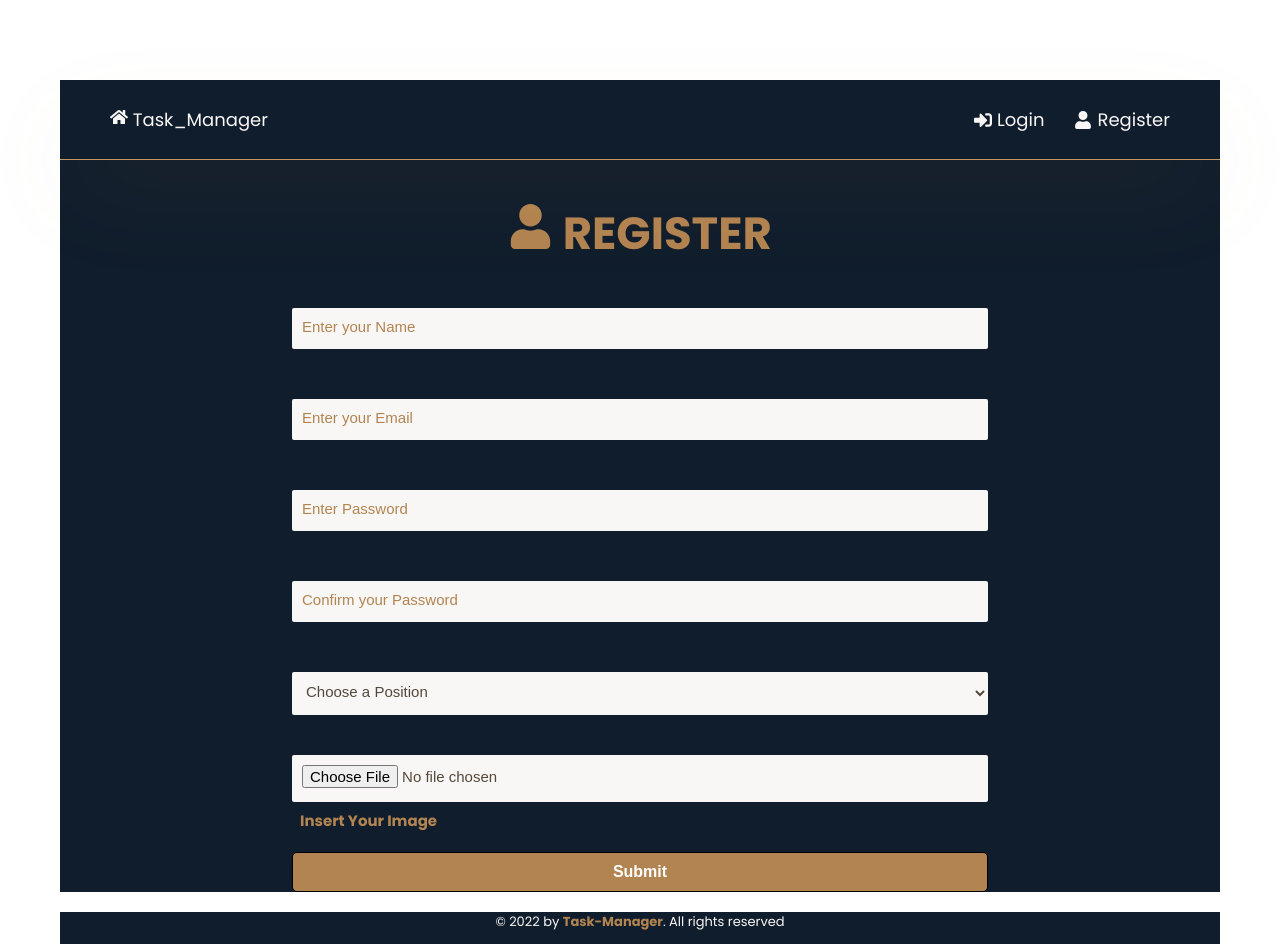
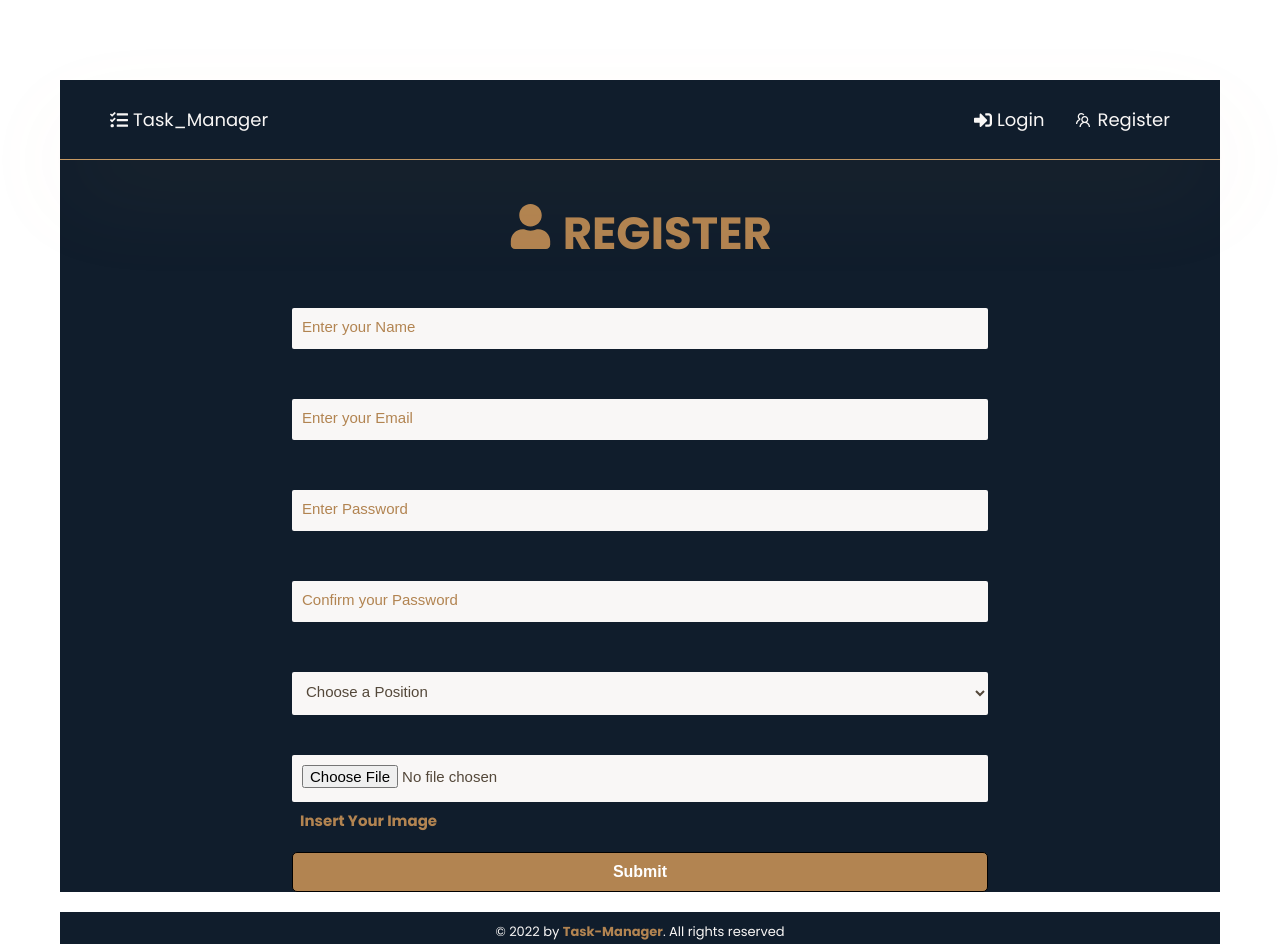
Before and after one commit to bachar78/Task-Manager-App, a React (Create React App) app in the folder frontend/: page /register in a window 1280 px wide. Built offline with nearby package versions, Linux system fonts and the light colour scheme.

Commit message:
The member image css (create a div and insert the image inside)

```diff
--- a/frontend/src/components/Header.jsx
+++ b/frontend/src/components/Header.jsx
@@ -1,4 +1,5 @@
-import { FaSignInAlt, FaSignOutAlt, FaUser, FaHome } from 'react-icons/fa'
+import { FaSignInAlt, FaSignOutAlt, FaTasks } from 'react-icons/fa'
+import { AiOutlineTeam } from 'react-icons/ai'
 import { Link, useNavigate } from 'react-router-dom'
 import { useSelector, useDispatch } from 'react-redux'
 import { logout, reset } from '../features/auth/authSlice'
@@ -16,9 +17,10 @@ function Header() {
 
   return (
     <header className={styles.header}>
-      <div className='logo'>
+      <div className={styles.logo}>
         <Link to='/'>
-          <FaHome /> Task_Manager
+          <FaTasks />
+          Task_Manager
         </Link>
       </div>
       <ul>
@@ -31,7 +33,9 @@ function Header() {
               </button>
             </li>
             <li className={styles.user}>
-              <img src={member.image} alt='user image' />
+              <div className={styles.image}>
+                <img src={member.image} alt='user' />
+              </div>
               <h5>{member.name}</h5>
             </li>
           </>
@@ -45,7 +49,7 @@ function Header() {
             </li>
             <li>
               <Link to='/register'>
-                <FaUser /> Register
+                <AiOutlineTeam /> Register
               </Link>
             </li>
           </>
--- a/frontend/src/components/MemberItem.jsx
+++ b/frontend/src/components/MemberItem.jsx
@@ -5,7 +5,7 @@ const MemberItem = ({ member }) => {
   return (
     <div className={styles.member}>
       <div className={styles.image}>
-        <img src={member.image} alt='profile image' />
+        <img src={member.image} alt='profile' />
       </div>
       <h4>{member.name}</h4>
       <p>{member.position}</p>
--- a/frontend/src/components/footer.module.css
+++ b/frontend/src/components/footer.module.css
@@ -6,6 +6,7 @@ footer {
     font-size: 1.3rem;
     background-color: var(--color-secondary);
     color: var(--color-grey-light-1);
+    padding-top: 1rem;
 
   }
 
--- a/frontend/src/components/header.module.css
+++ b/frontend/src/components/header.module.css
@@ -11,7 +11,10 @@
   box-shadow: var(--shadow);
   position: relative;
 }
-
+.logo a {
+  display: flex;
+  align-items: center;
+}
 .header ul {
   display: flex;
   align-items: center;
@@ -22,7 +25,8 @@
   margin-left: 3rem;
 }
 
-.header ul li a {
+.header ul li a,
+.header {
   display: flex;
   align-items: center;
 }
@@ -31,7 +35,8 @@
   color: #777;
 }
 
-.header ul li a svg {
+.header ul li a svg,
+.logo a svg {
   margin-right: 5px;
 }
 .user {
@@ -40,11 +45,18 @@
   align-items: center;
   font-size: 1.8rem;
 }
-.header img {
+
+.image {
   width: 4rem;
-  border-radius: 30%;
+  height: 4rem;
+  border-radius: 50%;
   margin-right: 0.7rem;
   border: 1px solid var(--color-primary);
+  overflow: hidden;
+}
+.header img {
+  width: 100%;
+  object-fit: cover;
 }
 
 .logout {
--- a/frontend/src/pages/Profile.jsx
+++ b/frontend/src/pages/Profile.jsx
@@ -1,5 +1,5 @@
 import { Link } from 'react-router-dom'
-import { FaQuestionCircle, FaTicketAlt } from 'react-icons/fa'
+import { FaTicketAlt } from 'react-icons/fa'
 import { useSelector } from 'react-redux'
 import styles from './profile.module.css'
 const Profile = () => {
@@ -8,7 +8,7 @@ const Profile = () => {
     <div className={styles.heading}>
       <section className={styles.member}>
         <div className={styles['member-image']}>
-          <img src={member.image} alt='' />
+          <img src={member.image} alt='member' />
         </div>
         <div className={styles['member-details']}>
           <h3>
--- a/frontend/src/pages/profile.module.css
+++ b/frontend/src/pages/profile.module.css
@@ -29,13 +29,15 @@
 }
 .member-image {
   height: 25rem;
+  width: 25rem;
   margin: 4rem;
+  border-radius: 50%;
+  overflow: hidden;
 }
 
 .member-image img {
   height: 100%;
   object-fit: cover;
-  border-radius: 50%;
 }
 
 .tasks {
```
